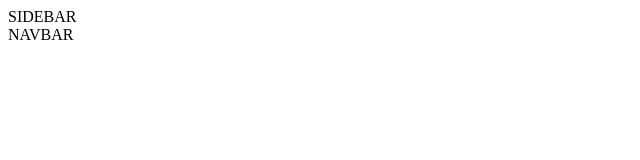
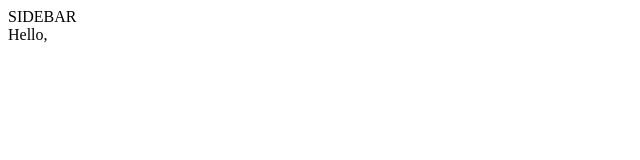
Before and after one commit to stephmukami/affirm-me, a React (Vite) app in the folder client/: page /home in a window 1280 px wide. Shown: the top 160 px of the page, without its empty margins (0-640 px from the left). Built offline with nearby package versions, Linux system fonts and the light colour scheme.

Commit message:
fixing context

```diff
--- /dev/null
+++ b/client/src/Context/Context.jsx
@@ -0,0 +1,19 @@
+import React, { createContext, useState } from 'react';
+
+const UserContext = createContext();
+
+const UserProvider = ({ children }) => {
+  const [context, setContext] = useState({
+    username: '',
+    password: '',
+    token: localStorage.getItem('token') || '',
+  });
+
+  return (
+    <UserContext.Provider value={{ context, setContext }}>
+      {children}
+    </UserContext.Provider>
+  );
+};
+
+export { UserContext, UserProvider };
--- a/client/src/components/navbar/Navbar.jsx
+++ b/client/src/components/navbar/Navbar.jsx
@@ -1,12 +1,20 @@
-import React from 'react'
+import React, {useContext,useState,useEffect} from 'react'
+import { UserContext } from '../../Context/Context';
 
 export default function Navbar() {
+  const { context } = useContext(UserContext);
+  const [username, setUsername] = useState('');
+
+  useEffect(() => {
+    setUsername(context.username);
+    console.log('Updated context:', context);  // Log the updated context here
+  }, [context]);
+
   return (
     <>
-       <div>
-      NAVBAR
+      <div>
+        <div>Hello, {username}</div>
       </div>
     </>
-
-  )
+  );
 }
--- a/client/src/pages/home-page/Home.jsx
+++ b/client/src/pages/home-page/Home.jsx
@@ -1,13 +1,15 @@
 import React from 'react';
 import Navbar from '../../components/navbar/Navbar';
 import Sidebar from '../../components/sidebar/Sidebar';
+import { UserProvider } from '../../Context/Context';
  export default function Home(){
     return (
-        <>
-        <div>
-            <Sidebar/>
-            <Navbar/>
-        </div>
-        </>
+        <UserProvider>
+            <div>
+                <Sidebar/>
+                <Navbar/>
+            </div>
+        </UserProvider>
+
     )
  }
--- a/client/src/pages/login-page/Login.jsx
+++ b/client/src/pages/login-page/Login.jsx
@@ -1,9 +1,13 @@
-import React ,{useState,useEffect}from 'react'
+import React ,{useState,useEffect,useContext} from 'react'
 import {Link} from 'react-router-dom';
 import axios from'axios';
+import { UserContext } from '../../Context/Context';
 export default function Login(){
+
+    const { setContext,context } = useContext(UserContext);
     const [username,setUsername] = useState('');
     const [password,setPassword] = useState('');
+    const [loggedIn,setLoggedIn] = useState(false);
 
     const handleSubmit = async (e)=>{
         e.preventDefault();
@@ -19,8 +23,16 @@ export default function Login(){
             const token = res.data.token;
             localStorage.setItem('token',token);
 
+
             console.log('success');
             console.log(token);
+
+            setLoggedIn(true);
+            setContext({
+                username:username,
+                password:password,
+                token: localStorage.getItem('token') || '',
+              });
            res.data && window.location.replace("/home");
         }catch(err){
             console.log('error occurred');
```
Also changed, not shown: client/src/App.jsx (+4 -3 lines).
